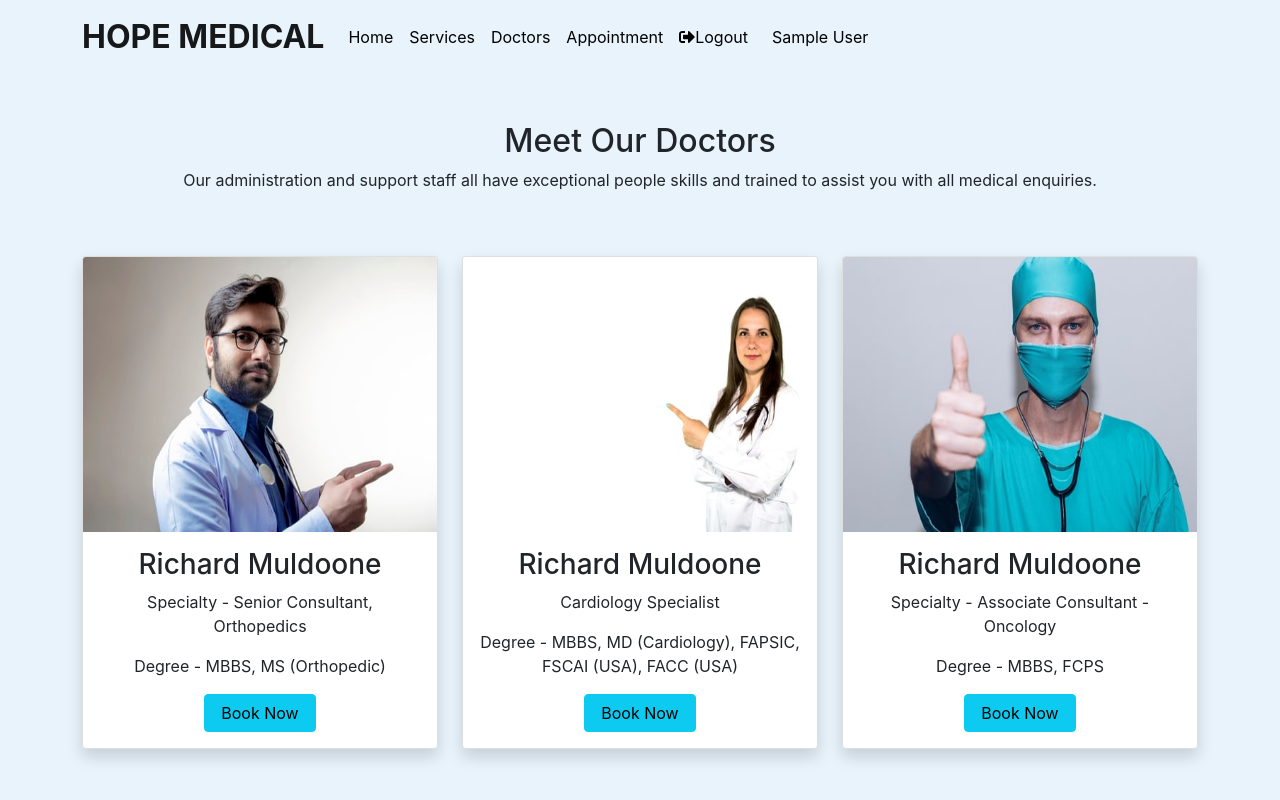
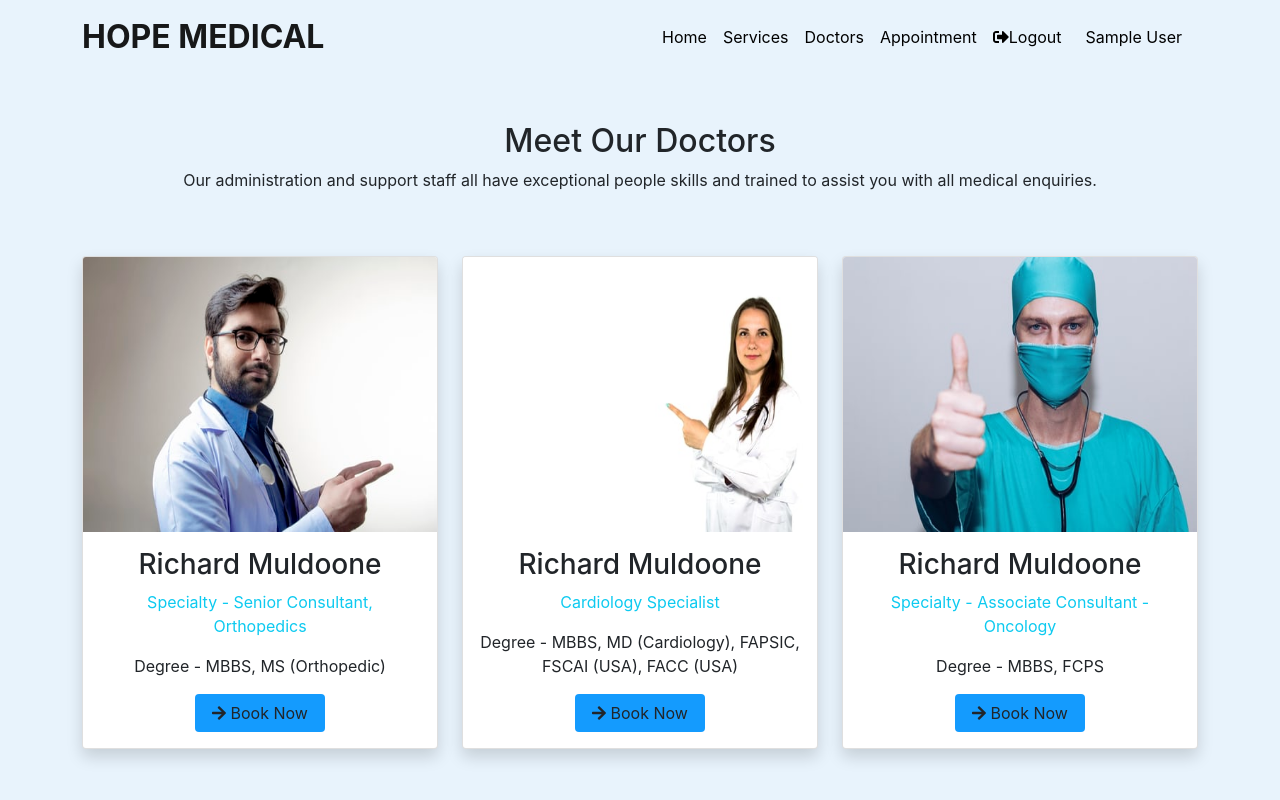
Before and after one commit to habibshrabon/hope-medical-client, a React (Create React App) app: page /doctors in a window 1280 px wide. Shown: the top 800 px of the page. Built offline with nearby package versions, Linux system fonts and the light colour scheme; no server answers; sample sign-in values are in the browser's storage.

Commit message:
Reade Me file Added

```diff
--- a/src/App.js
+++ b/src/App.js
@@ -26,9 +26,9 @@ function App() {
             <Route path="/home">
               <Home />
             </Route>
-            <Route path="/doctors">
+            <PrivateRoute path="/doctors">
               <Doctors />
-            </Route>
+            </PrivateRoute>
             <PrivateRoute path="/services">
               <Services />
             </PrivateRoute>
--- a/src/componets/Appointment/Appointment.js
+++ b/src/componets/Appointment/Appointment.js
@@ -8,10 +8,13 @@ const Appointment = () => {
   return (
     <div>
       <section className="container">
-        <h2 className="text-center py-5">Make an Appointment</h2>
         <div className="row align-items-center pb-5">
           <div className="col-md-6 p-5">
-            <p>Discover the best doctors the city nearest to you</p>
+            <h2 className="text-center">Search Doctor</h2>
+            <h2 className="text-info">Make an Appointment</h2>
+            <p className="mb-5">
+              Discover the best doctors the city nearest to you
+            </p>
             <div class="row">
               <div class="col">
                 <input
--- a/src/componets/Doctors/Doctors.js
+++ b/src/componets/Doctors/Doctors.js
@@ -1,3 +1,5 @@
+import { faArrowRight } from "@fortawesome/free-solid-svg-icons";
+import { FontAwesomeIcon } from "@fortawesome/react-fontawesome";
 import React from "react";
 import doctors1 from "../../images/doc-1.jpg";
 import doctors2 from "../../images/doc-2.jpg";
@@ -24,9 +26,13 @@ const Doctors = () => {
             />
             <div className="card-body">
               <h3 className="card-title text-center">Richard Muldoone</h3>
-              <p>Specialty - Senior Consultant, Orthopedics</p>
+              <p className="text-info">
+                Specialty - Senior Consultant, Orthopedics
+              </p>
               <p>Degree - MBBS, MS (Orthopedic)</p>
-              <button className="btn-info btn px-3 ms-auto">Book Now</button>
+              <button className="btn btn-style px-3 ms-auto">
+                <FontAwesomeIcon icon={faArrowRight} /> Book Now
+              </button>
             </div>
           </div>
         </div>
@@ -40,11 +46,13 @@ const Doctors = () => {
             />
             <div className="card-body">
               <h3 className="card-title text-center">Richard Muldoone</h3>
-              <p>Cardiology Specialist</p>
+              <p className="text-info">Cardiology Specialist</p>
               <p>
                 Degree - MBBS, MD (Cardiology), FAPSIC, FSCAI (USA), FACC (USA)
               </p>
-              <button className="btn-info btn px-3 ms-auto">Book Now</button>
+              <button className="btn btn-style px-3 ms-auto">
+                <FontAwesomeIcon icon={faArrowRight} /> Book Now
+              </button>
             </div>
           </div>
         </div>
@@ -58,9 +66,13 @@ const Doctors = () => {
             />
             <div className="card-body">
               <h3 className="card-title text-center">Richard Muldoone</h3>
-              <p>Specialty - Associate Consultant - Oncology</p>
+              <p className="text-info">
+                Specialty - Associate Consultant - Oncology
+              </p>
               <p>Degree - MBBS, FCPS</p>
-              <button className="btn-info btn px-3 ms-auto">Book Now</button>
+              <button className="btn btn-style px-3 ms-auto">
+                <FontAwesomeIcon icon={faArrowRight} /> Book Now
+              </button>
             </div>
           </div>
         </div>
--- a/src/componets/Header/Header.js
+++ b/src/componets/Header/Header.js
@@ -8,14 +8,14 @@ import useAuth from "../../hooks/useAuth";
 const Header = () => {
   const { user, logOut } = useAuth();
   return (
-    <Navbar className="fixed-sticky" bg="transparent" expand="lg">
+    <Navbar bg="transparent" sticky="top" expand="lg">
       <Container>
-        <Navbar.Brand as={Link} className="web-name fw-bold fs-2" to="/">
+        <Navbar.Brand as={Link} className="fw-bold fs-2" to="/">
           HOPE MEDICAL
         </Navbar.Brand>
         <Navbar.Toggle aria-controls="basic-navbar-nav" />
-        <Navbar.Collapse id="basic-navbar-nav">
-          <Nav className="mr-auto">
+        <Navbar.Collapse id="basic-navbar-nav" className="justify-content-end">
+          <Nav>
             <Nav.Link className="text-black" as={Link} to="/">
               Home
             </Nav.Link>
--- a/src/componets/Login/Login.js
+++ b/src/componets/Login/Login.js
@@ -29,7 +29,7 @@ const Login = () => {
             <input
               className="form-control my-3 btn-style"
               type="submit"
-              value="Submit Registration"
+              value="Login"
             />
           </div>
         </div>
--- a/src/hooks/useFirebase.js
+++ b/src/hooks/useFirebase.js
@@ -50,7 +50,7 @@ const useFirebase = () => {
       setIsLoading(false);
     });
     return () => unsubscribed;
-  }, []);
+  }, [auth]);
 
   //Sign out content
   const logOut = () => {
```
Also changed, not shown: firebase.json.
